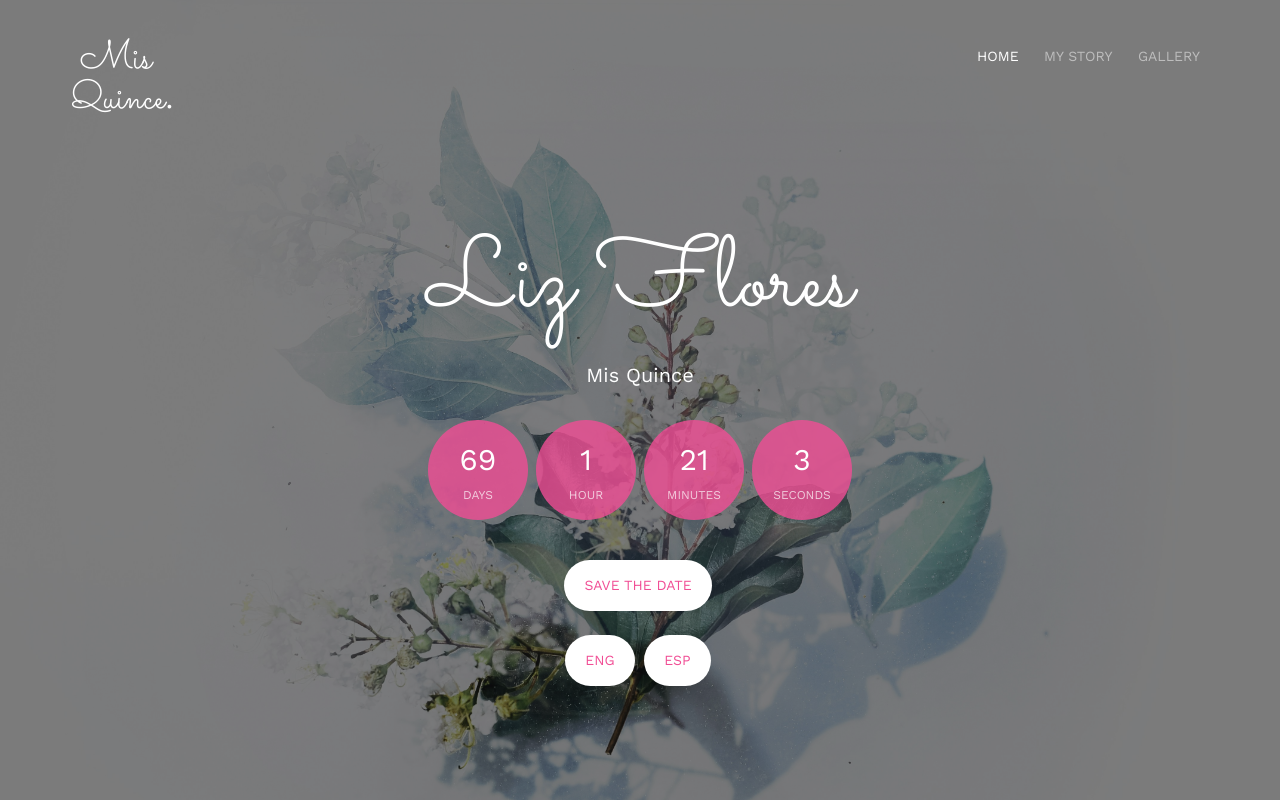
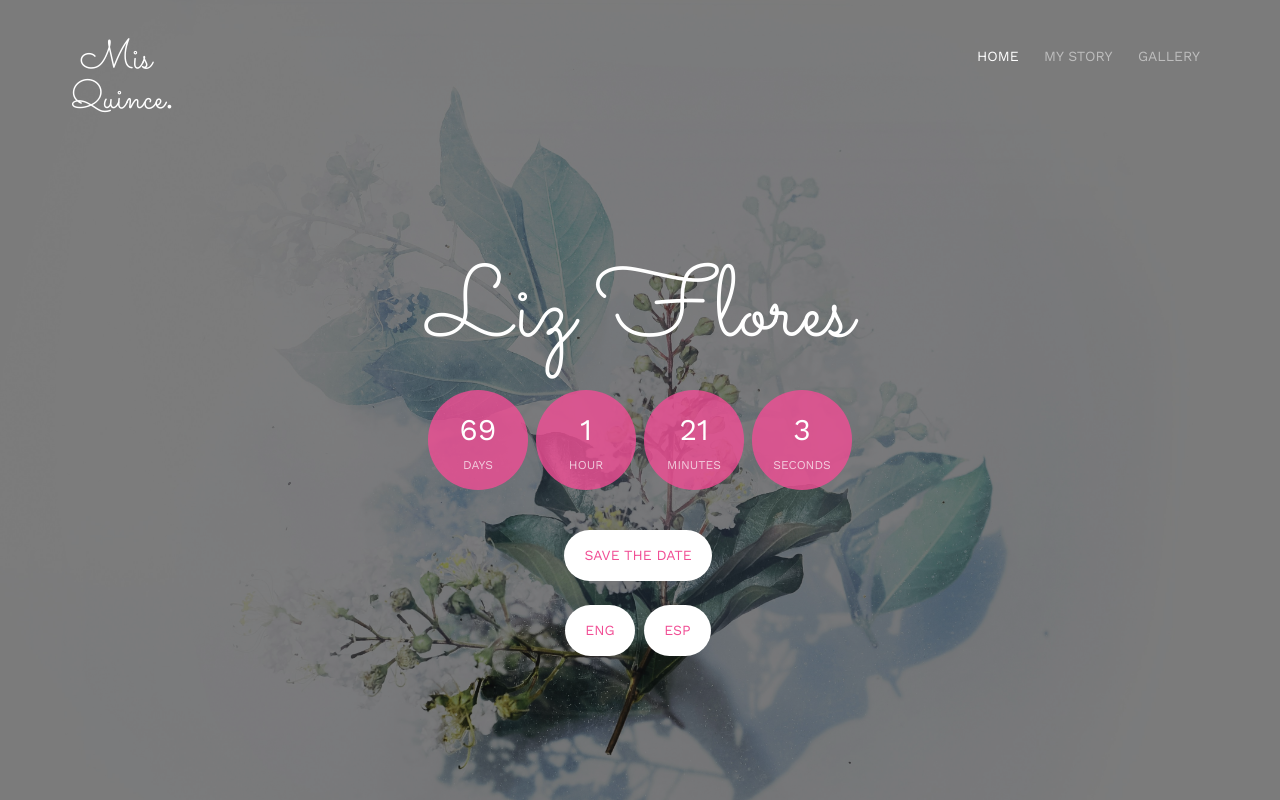
Before and after one commit to cheiss02/invite, a plain HTML site: page index.html in a window 1280 px wide. Shown: the top 800 px of the page. Drawn offline with nearby package versions, Linux system fonts and the light colour scheme; a script that the page names is missing; files whose address does not match are found by name.

Commit message:
mis quince removed

```diff
--- a/index.html
+++ b/index.html
@@ -101,7 +101,7 @@
 							<!-- Language Buttons -->
 
 							<h1>Liz Flores</h1>
-							<h2>Mis Quince</h2>
+
 							<div class="simply-countdown simply-countdown-one"></div>
 							<p><a href="#fh5co-started" class="btn btn-default btn-sm">Save the date</a></p>
 							<div class="language-buttons">
```
Also changed, not shown: spanol.html (+1 -1 lines).
